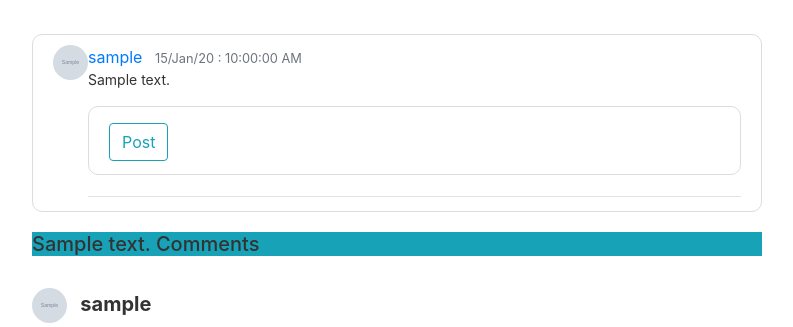
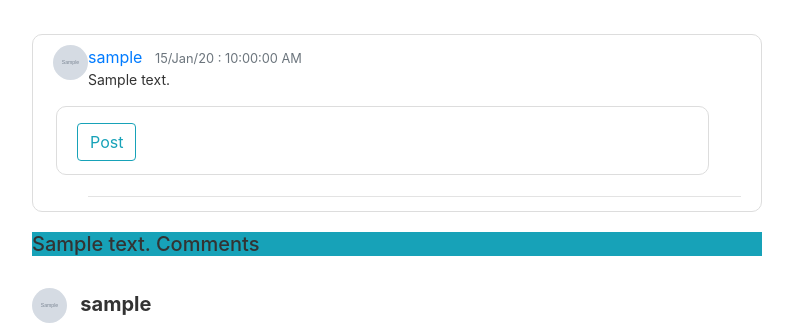
Before and after one commit to SteveParadox/CrazyThought, a Flask app: template flaskblog/templates/post.html in a window 1280 px wide. Shown: the part 67-394 px from the top of the page, without its empty margins (53-846 px from the left). Run offline with Flask 2, Linux system fonts and the light colour scheme; a user stored in the database is signed in; tables that the repository leaves empty hold one stand-in row (values such as "Sample post"); the template is opened without the code that fills it: values that come from a table or form of the project are taken from there, most other values are stand-ins (such as "Sample title", 1, 10 or a date in 2020); grey boxes marked "Sample" are stand-in pictures; parts of the project's set-up code (start-up, migrations or seed data) failed here and were passed over; some libraries are stand-ins or nearby versions; some web fonts are replaced.

Commit message:
Update post.html

```diff
--- a/flaskblog/templates/post.html
+++ b/flaskblog/templates/post.html
@@ -24,7 +24,7 @@
 
           {% if current_user.is_authenticated %}
 
-<div class="content-section" style="width:100%; left:-8px">
+<div class="content-section" style="width:100%; position:relative; left:-2rem;">
    <form method=POST enctype=multipart/form-data action="">
         {{ form.hidden_tag() }}
         <fieldset class="form-group" >
```
